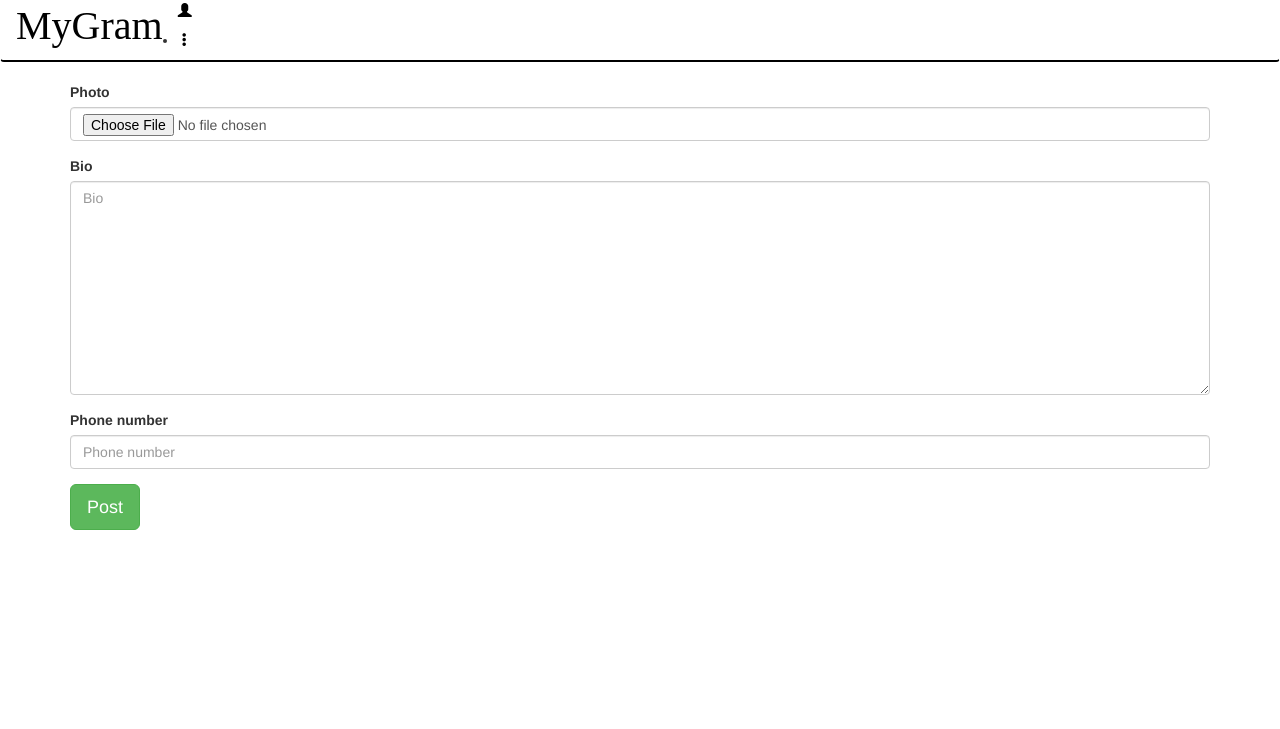
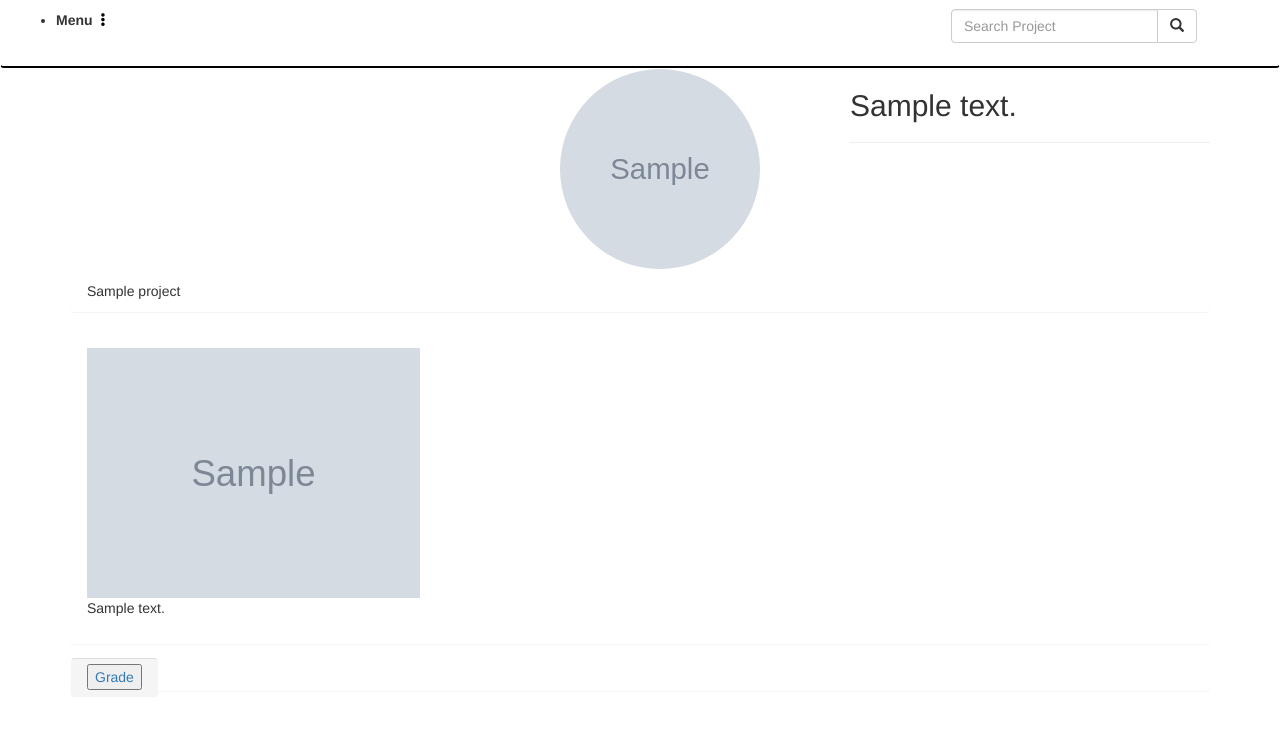
Before and after one commit to juru-juliette/Award, a Django app: template award/templates/AW/edit_profile.html in a window 1280 px wide. Shown: the top 729 px of the page. Run offline with Django 3.2, Linux system fonts and the light colour scheme; a user stored in the database is signed in; tables that the repository leaves empty hold one stand-in row (values such as "Sample post"); the template is opened without the code that fills it: values that come from a table or form of the project are taken from there, most other values are stand-ins (such as "Sample title", 1, 10 or a date in 2020); grey boxes marked "Sample" are stand-in pictures; some libraries are stand-ins or nearby versions.

Commit message:
creating read me

```diff
--- a/Awards/settings.py
+++ b/Awards/settings.py
@@ -117,6 +117,7 @@ USE_I18N = True
 USE_L10N = True
 
 USE_TZ = True
+LOGIN_REDIRECT_URL = "home"
 MEDIA_URL = '/media/'
 MEDIA_ROOT = os.path.join(BASE_DIR, 'media')
 
--- a/award/forms.py
+++ b/award/forms.py
@@ -4,7 +4,7 @@ class NewPostForm(forms.ModelForm):
     class Meta:
         model = Project
         exclude = ['profile']
-class Profileform(forms.ModelForm):
+class ProfileForm(forms.ModelForm):
      class Meta:
          model= Profile
          exclude = ['user']
--- a/award/models.py
+++ b/award/models.py
@@ -2,11 +2,13 @@ from django.db import models
 from django.contrib.auth.models import User
 import datetime as dt
 from tinymce.models import HTMLField
+from django.db.models.signals import post_save
+from django.dispatch import receiver
 # Create your models here.
 class Profile(models.Model):
     photo=models.ImageField(upload_to='pic/')
     bio=models.TextField()
-    user=models.OneToOneField(User,on_delete=models.CASCADE,related_name='profile')
+    user=models.OneToOneField(User,on_delete=models.CASCADE,null=True)
     phone_number=models.IntegerField(null=True)
     def save_profile(self):
         self.save()
@@ -20,6 +22,12 @@ class Profile(models.Model):
     def search_by_username(cls,search_term):
        users=cls.objects.filter(username__username__icontains=search_term)
        return users
+
+@receiver(post_save, sender=User)
+def update_user_profile(sender, instance, created, **kwargs):
+    if created:
+        Profile.objects.create(user=instance)
+    instance.profile.save()
 class Project(models.Model):
      title=models.CharField(max_length=100)
      image=models.ImageField(upload_to = 'pic/')
@@ -27,7 +35,7 @@ class Project(models.Model):
      pub_date = models.DateTimeField(auto_now_add=True)
      profile=models.ForeignKey(Profile, null=True)
      user=models.ForeignKey(User,on_delete=models.CASCADE,null=True)
-
+     view_grade=models.IntegerField(null=True)
      def save_project(self):
          self.save()
 
--- a/award/static/css/style.css
+++ b/award/static/css/style.css
@@ -1,10 +1,8 @@
 h1{
     color: purple;
 }
-body{
+/* body{
     font-family: 'Sree Krushnadevaraya', serif;
     font-size:15px;
     background-color: rgb(255,255,255);
-  }
-
-/* The side navigation menu */
+  } */
--- a/award/templates/AW/base.html
+++ b/award/templates/AW/base.html
@@ -21,9 +21,7 @@
     {% include "AW/navbar.html" %}
 
     <div class="col-md-4"></div>
-    <!-- <div class="col-md-4">
-        <img style="width: 200px; height: 200px; border-radius:50%; margin-left: 100px" src="https://i.pinimg.com/564x/78/50/96/785096975c81b02a598e13a1c04364f4.jpg" alt="img">
-    </div> -->
+
     <div class="col-md-4"></div>
     {% block content %} {%endblock%}
     {% block scripts %}
--- a/award/templates/AW/edit_profile.html
+++ b/award/templates/AW/edit_profile.html
@@ -1,81 +1,41 @@
-{% load bootstrap3 %} {% load staticfiles %}
-<!DOCTYPE html>
-<html>
-
-<head>
-  <meta charset="utf-8">
-  <meta name="viewport" content="width=device-width, initial-scale=1">
-
-  <title>New Post</title>
-  {{form.media}}
-
-{% block styles %} {% bootstrap_css %}
-  <link rel="stylesheet" href="{% static 'css/styles.css' %}"> {% endblock %}
-
-</head>
-
-<nav class="navbar navbar-expand-lg navbar-light bg-light" style="border-bottom:2px solid black;">
-  <div class="container-fluid">
-    <div class="navbar-header">
-      <a class="navbar-brand" href="{% url 'home' %}" style="font-family: billabong;font-size:40px;color:black;">MyGram</a>
-    </div>
-    <div class="navbar-right text-center" style="margin:0 auto;">
-
-  </div>
-    <div class="d-block">
-        {% if user.is_authenticated %}
-        <div >
-            <a href="{%url 'profile' user.id %}" class="d-block"><i class="glyphicon glyphicon-user" style="color:black;"></i></a>
+{%extends 'AW/base.html'%}
 
 
-        <ul>
-          <li class="dropdown">
-            <a href="#" class="dropdown-toggle" data-toggle="dropdown" role="button" aria-expanded="false" class="d-inline"><i class="glyphicon glyphicon-option-vertical" style="color:black;margin-top:10px;margin-right: 5px;"></i>
+{% block content %}
+{{block.super}}
+<div class="container">
+    <div class="row">
+        <div class="col-sm-4 col-md-4">
+        </div>
+        <div class="col-xs-4 col-sm-4 col-md-4 col-lg-4">
+            <img style="width: 200px; height: 200px; border-radius:50%; margin-left: 100px" src="{{picture.photo.url}}"
+                class="img-responsive" alt="Image">
 
-                  </a>
-            <ul class="dropdown-menu" role="menu">
-              <li>
-                <a href="{%url 'home'%}">Home</a>
-              </li>
+        </div>
+        <div class="col-sm-4 col-md-4">
+            <h2>{{picture.bio}}</h2>
+            <hr>
 
-                <li>
-                    <a href="{%url 'edit_profile' user.id %}">Edit Profile</a>
-                  </li>
-
-              <li>
-                <a href="/accounts/password/change">Change Password</a>
-              </li>
-              <li>
-                <a href="/logout">Logout</a>
-              </li>
-            </ul>
-          </li>
-        </ul>
-        {% else %}
-        <li>
-          <a class='btn btn-default' href="/accounts/login">Login</a>
-        </li>
-
-        {% endif %}
-      </div>
-    </div>
+        </div>
     </div>
 
-  </div>
+    {%for proj in post %}
 
-</nav>
-<div class="container">
-  <form  action="{%url 'edit_profile' user.id %}" method="post" enctype="multipart/form-data">
-    {%csrf_token%}
+    <div class="">
+        <div class="panel">
+            <div>
+                <p class="panel panel-heading">{{proj.title}}</p>
+                <div class="panel panel-body">
+                    <a href="/project/{{proj.id}}"> <img src="{{proj.image.url}}" alt="" height="250" id="img"></a>
+                    <p>{{proj.description}}</p>
+                </div>
+                <a href="/grade/{{proj.id}}" class="panel panel-footer"> <button>Grade</button> </a>
+            </div>
+        </div>
+    </div>
+    {%empty%}
+    <h2>No projects yet</h2>
 
-    {% bootstrap_form form%}
-    <input type="submit" class="btn btn-success btn-lg" value="Post">
-  </form>
-</div>
-   {% block scripts %}
-  <script src="https://ajax.googleapis.com/ajax/libs/jquery/3.2.1/jquery.min.js"></script>
-  {% bootstrap_javascript %} {% endblock %}
+    {%endfor%}
 
-</body>
-
-</html>
+    {% endblock %}
--- a/award/templates/AW/navbar.html
+++ b/award/templates/AW/navbar.html
@@ -71,31 +33,54 @@
 
 
       </div>
-      <div id="mySidenav" class="sidenav">
-        <a href="javascript:void(0)" class="closebtn" onclick="closeNav()">&times;</a>
-        <a href="{% url 'home' %}">Home</a>
-        <a href="/accounts/register">Register/login</a>
-        <a href="#">Contact</a>
+      <div class="d-block">
           {% if user.is_authenticated %}
-        <a href="{%url 'profile' user.id %}" class="d-block">View Profile</a>
-        <a href="{%url 'edit_profile' user.id %}">Edit Profile</a>
-        <a href="{%url 'post'%}">Add Project</a>
+          <div >
+
+
+
+          <ul>
+            <li class="dropdown"> <strong>Menu</strong>
+              <a href="#" class="dropdown-toggle" data-toggle="dropdown" role="button" aria-expanded="false" class="d-inline"><i class="glyphicon glyphicon-option-vertical" style="color:black;margin-top:10px;margin-right: 5px;"></i>
+
+                    </a>
+              <ul class="dropdown-menu" role="menu">
+                <li>
+                  <a href="{%url 'home'%}">Home</a>
+                </li>
+
+                <li>
+                    <a href="{%url 'profile' %}">Add Profile</a>
+                  </li>
+                  <li>
+                      <a href="{%url 'edit_profile' %}">view Profile</a>
+                    </li>
+
+                <li>
+                  <a href="{%url 'post'%}">Add post</a>
+                </li>
+                <li>
                   <a href="/accounts/password/change">Change Password</a>
+                </li>
+                <li>
                   <a href="/logout">Logout</a>
+                </li>
+              </ul>
+            </li>
+          </ul>
           {% else %}
           <li>
             <a class='btn btn-default' href="/accounts/login">Login</a>
           </li>
-        {%endif%}
+
+          {% endif %}
         </div>
-      <div style="margin-top:1%;font-size: 200%;">
-        <!-- Use any element to open the sidenav -->
-        <span onclick="openNav()">| <i class="glyphicon glyphicon-menu-hamburger"></i> Menu</span>
       </div>
+
       <!-- Add all page content inside this div if you want the side nav to push page content to the right (not used if you only want the sidenav to sit on top of the page -->
     </div>
 
-    </div>
+
 
   </nav>
 </body>
--- a/award/urls.py
+++ b/award/urls.py
@@ -5,8 +5,8 @@ from . import views
 urlpatterns=[
     url('^$',views.home,name = 'home'),
     url(r'^post$', views.post, name='post'),
-    url(r'^profile/(\d+)',views.profile,name ='profile') ,
-    url(r'^edit_profile/(\d+)',views.edit_profile,name ='edit_profile') ,
+    url(r'^profile/', views.profile, name='profile'),
+    url(r'^edit_profile/', views.edit_profile, name='edit_profile'),
 ]
 ## this references the location to the uploaded files.
 if settings.DEBUG:
```
Also changed, not shown: other parts of award/templates/AW/navbar.html (+0 -38 lines), award/templates/AW/home.html (+26 -40 lines), award/templates/AW/profile.html (+36 -0 lines), award/views.py (+21 -30 lines), README.md, award/migrations/0003_project_view_grade.py (added), award/migrations/0004_auto_20191026_1340.py (added), media/pic/JUJU.jpg (added), media/pic/Screenshot_from_2019-10-25_17-59-57_Kp3EaeG.png (added), media/pic/squarequick_20185231570908_1.jpg (added). Lines whose indentation alone changed are shown as unchanged.
